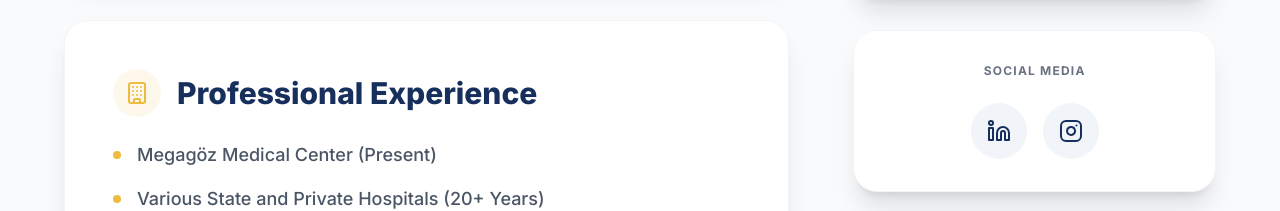
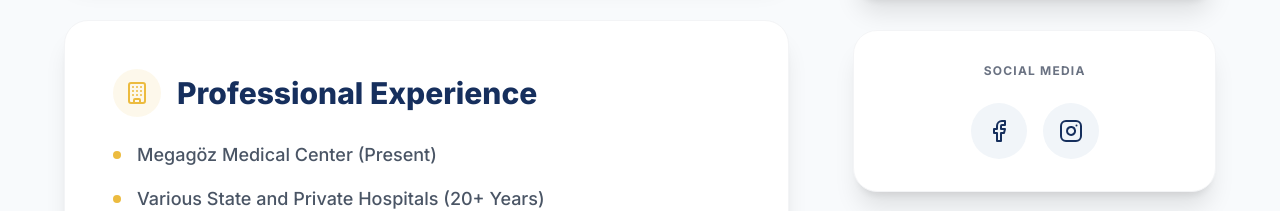
Before and after one commit to webtasarimdigital/megagoz, a Next.js app: page /en/doktorlar/osman-dursun in a window 1280 px wide. Shown: the part 910-1121 px from the top of the page. Built offline with nearby package versions, Linux system fonts and the light colour scheme.

Commit message:
duzenleme logo

```diff
--- a/src/app/[locale]/doktorlar/[slug]/page.tsx
+++ b/src/app/[locale]/doktorlar/[slug]/page.tsx
@@ -32,7 +32,7 @@ const getDoctorBySlug = (slug: string, locale: string) => {
         "Çeşitli Devlet ve Özel Hastaneler (20+ Yıl)"
       ],
       social: {
-        linkedin: "#",
+        facebook: "#",
         instagram: "#"
       }
     }
@@ -186,8 +186,8 @@ export default function DoctorDetailPage({ params }: { params: Promise<{ locale:
                        {locale === "en" ? "SOCIAL MEDIA" : "SOSYAL MEDYA"}
                      </h4>
                      <div className="flex items-center gap-4">
-                        <a href={doctor.social.linkedin} target="_blank" rel="noopener noreferrer" className="w-14 h-14 rounded-full bg-[#F1F5F9] text-[#162f5d] flex items-center justify-center hover:bg-[#ecbb3f] hover:text-white transition-colors">
-                           <svg width="24" height="24" viewBox="0 0 24 24" fill="none" stroke="currentColor" strokeWidth="2" strokeLinecap="round" strokeLinejoin="round"><path d="M16 8a6 6 0 0 1 6 6v7h-4v-7a2 2 0 0 0-2-2 2 2 0 0 0-2 2v7h-4v-7a6 6 0 0 1 6-6z"></path><rect x="2" y="9" width="4" height="12"></rect><circle cx="4" cy="4" r="2"></circle></svg>
+                        <a href={doctor.social.facebook} target="_blank" rel="noopener noreferrer" className="w-14 h-14 rounded-full bg-[#F1F5F9] text-[#162f5d] flex items-center justify-center hover:bg-[#ecbb3f] hover:text-white transition-colors">
+                           <svg width="24" height="24" viewBox="0 0 24 24" fill="none" stroke="currentColor" strokeWidth="2" strokeLinecap="round" strokeLinejoin="round"><path d="M18 2h-3a5 5 0 0 0-5 5v3H7v4h3v8h4v-8h3l1-4h-4V7a1 1 0 0 1 1-1h3z"/></svg>
                         </a>
                         <a href={doctor.social.instagram} target="_blank" rel="noopener noreferrer" className="w-14 h-14 rounded-full bg-[#F1F5F9] text-[#162f5d] flex items-center justify-center hover:bg-[#ecbb3f] hover:text-white transition-colors">
                            <Instagram size={24} />
--- a/src/app/[locale]/doktorlar/page.tsx
+++ b/src/app/[locale]/doktorlar/page.tsx
@@ -56,7 +56,7 @@ export default function DoctorsPage() {
                  {/* Social Icons - overlapping on bottom left */}
                  <div className="absolute -bottom-[20px] left-8 flex gap-3 z-10">
                     <div className="w-10 h-10 rounded-full bg-[#ecbb3f] text-[#162f5d] flex items-center justify-center shadow-md hover:bg-[#162f5d] hover:text-[#ecbb3f] transition-colors">
-                       <svg width="18" height="18" viewBox="0 0 24 24" fill="none" stroke="currentColor" strokeWidth="2" strokeLinecap="round" strokeLinejoin="round"><path d="M16 8a6 6 0 0 1 6 6v7h-4v-7a2 2 0 0 0-2-2 2 2 0 0 0-2 2v7h-4v-7a6 6 0 0 1 6-6z"></path><rect x="2" y="9" width="4" height="12"></rect><circle cx="4" cy="4" r="2"></circle></svg>
+                       <svg width="18" height="18" viewBox="0 0 24 24" fill="none" stroke="currentColor" strokeWidth="2" strokeLinecap="round" strokeLinejoin="round"><path d="M18 2h-3a5 5 0 0 0-5 5v3H7v4h3v8h4v-8h3l1-4h-4V7a1 1 0 0 1 1-1h3z"/></svg>
                     </div>
                     <div className="w-10 h-10 rounded-full bg-[#ecbb3f] text-[#162f5d] flex items-center justify-center shadow-md hover:bg-[#162f5d] hover:text-[#ecbb3f] transition-colors">
                        <Instagram size={18} />
```
